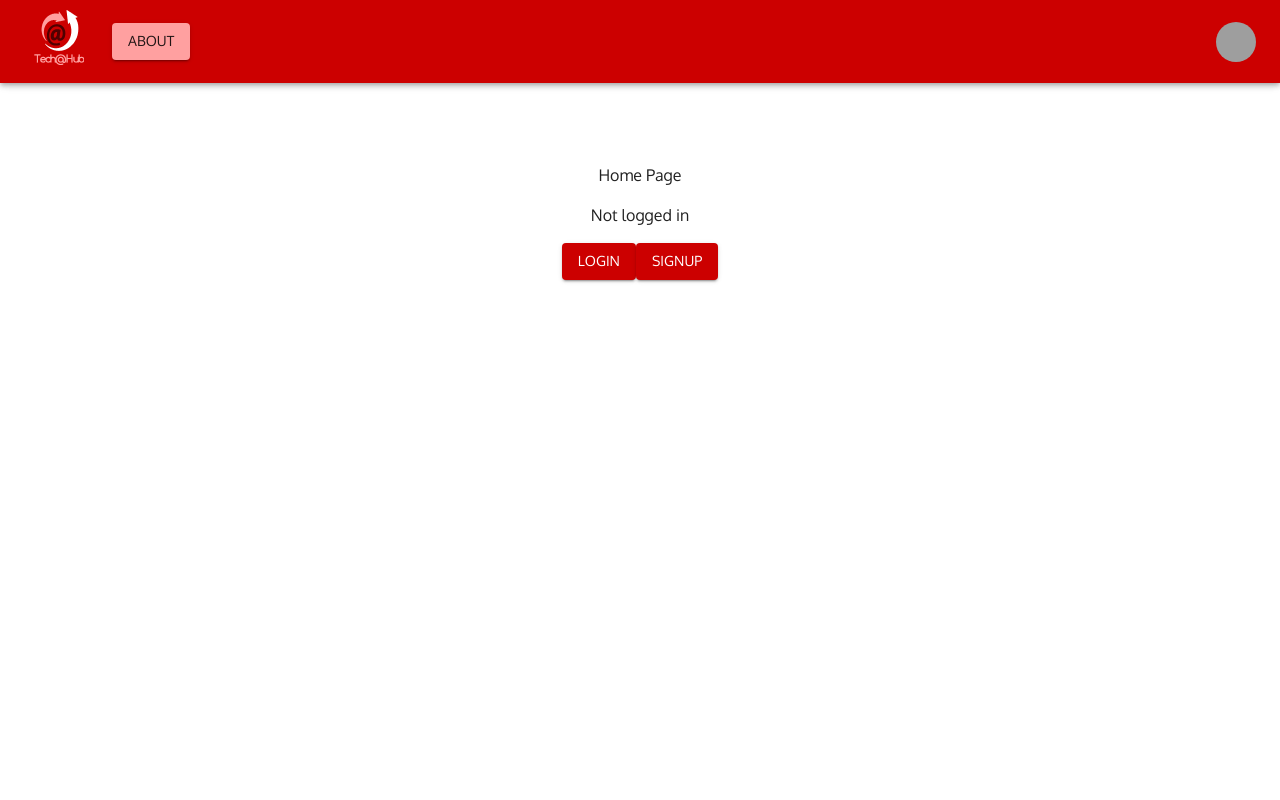
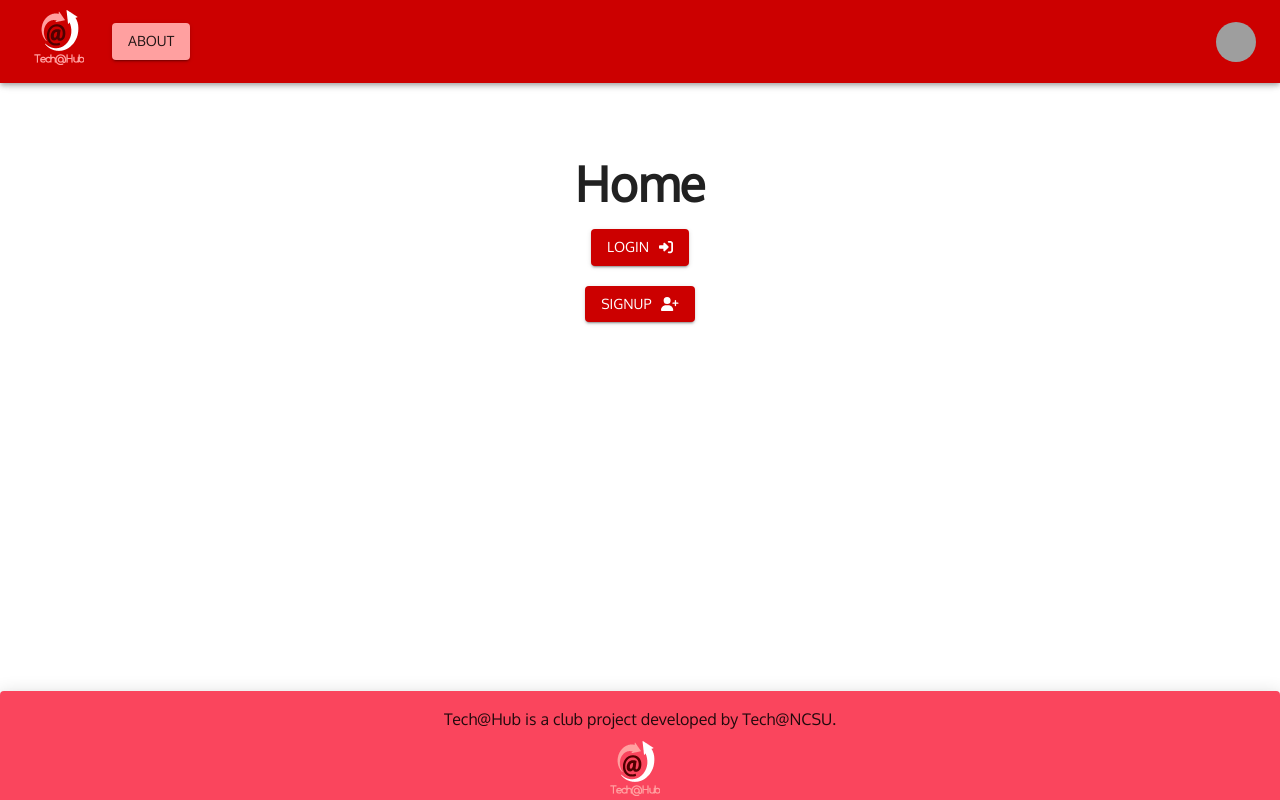
Before and after one commit to Tech-Nc-State/tech-at-hub, a React (Vite) app in the folder frontend/: page / in a window 1280 px wide. Shown: the top 800 px of the page. Built offline with nearby package versions, Linux system fonts and the light colour scheme; grey boxes are pictures that could not be loaded.

Commit message:
Implement frontend API and Service layer, styling improvements

```diff
--- a/frontend/package.json
+++ b/frontend/package.json
@@ -11,6 +11,9 @@
   "dependencies": {
     "@emotion/react": "^11.10.5",
     "@emotion/styled": "^11.10.5",
+    "@fortawesome/fontawesome-svg-core": "^6.4.0",
+    "@fortawesome/free-solid-svg-icons": "^6.4.0",
+    "@fortawesome/react-fontawesome": "^0.2.0",
     "@mui/icons-material": "^5.11.0",
     "@mui/material": "^5.11.6",
     "axios": "^1.3.3",
--- a/frontend/src/App.tsx
+++ b/frontend/src/App.tsx
@@ -5,7 +5,6 @@ import { createTheme, ThemeProvider } from "@mui/material/styles";
 
 import NavBar from "./components/navbar";
 import Footer from "./components/footer";
-import React from "react";
 import { GlobalServices } from "./services/GlobalServices";
 
 const theme = createTheme({
@@ -42,10 +41,8 @@ function App() {
           >
             <Box
               sx={{
-                  width: "70%",
-                  height: "100%",
                 minWidth: 700,
-                  minHeight: 1000,
+                minHeight: "70vh",
                 justifyContent: "center",
                 alignItems: "center",
                 textAlign: "center",
--- /dev/null
+++ b/frontend/src/api/AuthApi.ts
@@ -0,0 +1,23 @@
+import axios, { AxiosResponse } from "axios";
+
+export interface SessionToken {
+    token: string;
+    expiration: Date;
+}
+
+export const getAuthHeader = (token: SessionToken) => {
+    return { Authorization: 'Bearer ' + token.token };
+}
+
+export const login = async (username: string, password: string): Promise<AxiosResponse> => {
+    return axios.post("http://localhost:5000/auth/login", {
+        username: username,
+        password: password
+    });
+}
+
+export const getMe = async (token: SessionToken): Promise<AxiosResponse> => {
+    return axios.get("http://localhost:5000/user/me", {
+        headers: getAuthHeader(token)
+    });
+};
--- a/frontend/src/components/navbar.tsx
+++ b/frontend/src/components/navbar.tsx
@@ -61,7 +61,7 @@ function NavBar() {
           {/* Buttons */}
           <Box sx={{ flexGrow: 1, display: { xs: "none", md: "flex" } }}>
             {pages.map(({ name, route }) => (
-              <Link to={route} style={{ textDecoration: "none" }}>
+              <Link key={name} to={route} style={{ textDecoration: "none" }}>
                 <Button
                   key={name}
                   onClick={handleCloseNavMenu}
@@ -106,6 +106,7 @@ function NavBar() {
             >
               {pages.map(({ name, route }) => (
                 <Link
+                  key={name}
                   to={route}
                   style={{ color: "black", textDecoration: "none" }}
                 >
--- a/frontend/src/services/GlobalServices.tsx
+++ b/frontend/src/services/GlobalServices.tsx
@@ -1,4 +1,4 @@
-import {UserService} from "./UserService";
+import {SessionService} from "./SessionService";
 
 /**
  * Services used application wide
@@ -6,8 +6,8 @@ import {UserService} from "./UserService";
  */
 export function GlobalServices({children}: any) {
     return (
-        <UserService>
+        <SessionService>
             {children}
-        </UserService>
+        </SessionService>
     );
 }
--- a/frontend/src/services/ProvidedServices.ts
+++ b/frontend/src/services/ProvidedServices.ts
@@ -2,7 +2,7 @@
  * List of top level services used by the application
  */
 enum ProvidedServices {
-    UserService
+    SessionService
 }
 
 export default ProvidedServices;
--- /dev/null
+++ b/frontend/src/services/SessionService.tsx
@@ -0,0 +1,49 @@
+import ServiceProvider from "./ServiceProvider";
+import ProvidedServices from "./ProvidedServices";
+import { SessionToken } from "../api/AuthApi";
+
+export interface ISessionService {
+    createSession(token: any): void;
+    clearSession(): void;
+    getSessionToken(): any;
+    hasSessionToken(): boolean;
+};
+
+const SessionServiceContext = ServiceProvider.createContext<ISessionService>(ProvidedServices.SessionService);
+export const useSessionService = () => ServiceProvider.use<ISessionService>(ProvidedServices.SessionService);
+
+export function SessionService({children}: any) {
+    const TOKEN_KEY = "token";
+
+    const createSession = (token: SessionToken) => {
+        localStorage.setItem(TOKEN_KEY, JSON.stringify(token));
+    }
+
+    const clearSession = () => {
+        localStorage.removeItem(TOKEN_KEY);
+    }
+
+    const getSessionToken = (): SessionToken | null => {
+        let tokenString = localStorage.getItem(TOKEN_KEY);
+        if (!tokenString) return null;
+        return JSON.parse(tokenString);
+    }
+
+    const hasSessionToken = (): boolean => {
+        let tokenString = localStorage.getItem(TOKEN_KEY);
+        return tokenString != null && tokenString != undefined;
+    }
+
+    const sessionService = {
+        createSession,
+        clearSession,
+        getSessionToken,
+        hasSessionToken
+    }
+
+    return (
+        <SessionServiceContext.Provider value={sessionService}>
+            {children}
+        </SessionServiceContext.Provider>
+    );
+}
--- a/frontend/src/services/UserService.tsx
+++ /dev/null
@@ -1,47 +0,0 @@
-import ServiceProvider from "./ServiceProvider";
-import ProvidedServices from "./ProvidedServices";
-import {useState} from "react";
-import axios from "axios";
-
-export interface IUserService {
-    setCurrentUser(user: any): void;
-    getUser(): any;
-    voidUser(): void;
-    hasUser(): boolean;
-};
-
-const UserServiceContext = ServiceProvider.createContext<IUserService>(ProvidedServices.UserService);
-export const useUserService = () => ServiceProvider.use<IUserService>(ProvidedServices.UserService);
-
-export function UserService({children}: any) {
-    const [user, setUser] = useState(null);
-
-    const setCurrentUser = (user: any) => {
-        setUser(user);
-    }
-
-    const getUser = () => {
-        return user;
-    }
-
-    const voidUser = () => {
-        setUser(null);
-    }
-
-    const hasUser = () => {
-        return user != null ? true : false;
-    }
-
-    const userService = {
-        setCurrentUser,
-        getUser,
-        voidUser,
-        hasUser,
-    }
-
-    return (
-        <UserServiceContext.Provider value={userService}>
-            {children}
-            </UserServiceContext.Provider>
-    );
-}
--- a/frontend/src/views/HomePage.tsx
+++ b/frontend/src/views/HomePage.tsx
@@ -1,23 +1,66 @@
-import { Box, Button } from "@mui/material";
-import { Link } from "react-router-dom";
-import { useUserService } from "../services/UserService";
+import { Box, Button, Typography } from "@mui/material";
+import { getMe } from "../api/AuthApi";
+import { useSessionService } from "../services/SessionService";
+import { useState, useEffect } from "react";
+import { FontAwesomeIcon } from "@fortawesome/react-fontawesome";
+import {
+  faRightFromBracket,
+  faRightToBracket,
+  faUserPlus,
+} from "@fortawesome/free-solid-svg-icons";
 
 function HomePage() {
+  const sessionService = useSessionService();
+  const [user, setUser] = useState<any>(null);
 
-    const userService = useUserService();
+  useEffect(() => {
+    getMe(sessionService.getSessionToken()).then((response) => {
+      setUser(response.data);
+    });
+  }, []);
+
+  const logout = () => {
+    sessionService.clearSession();
+    setUser(null);
+  };
 
   return (
     <Box>
-            <p>Home Page</p>
-            <p>
-                {userService.getUser() != null ? userService.getUser.name + "is logged in." : "Not logged in"}
-            </p>
-            <Button variant="contained" href="/login">
+      <Typography sx={{ fontSize: "3rem", fontWeight: "700" }}>Home</Typography>
+      {sessionService.hasSessionToken() && (
+        <Typography>Hello {user?.username}</Typography>
+      )}
+      <Box sx={{ display: "flex", justifyContent: "center" }}>
+        <Box
+          sx={{
+            display: "flex",
+            flexDirection: "column",
+            width: "50%",
+            alignItems: "center",
+          }}
+        >
+          <Button variant="contained" href="/login" sx={{ m: "10px" }}>
             Login
+            <FontAwesomeIcon
+              icon={faRightToBracket}
+              style={{ marginLeft: "10px" }}
+            />
           </Button>
-            <Button variant="contained" href="/signup">
+          <Button variant="contained" href="/signup" sx={{ m: "10px" }}>
             Signup
+            <FontAwesomeIcon icon={faUserPlus} style={{ marginLeft: "10px" }} />
           </Button>
+          {sessionService.hasSessionToken() && (
+            <Button variant="contained" onClick={logout} sx={{ m: "10px" }}>
+              Logout
+              <FontAwesomeIcon
+                icon={faRightFromBracket}
+                style={{ marginLeft: "10px" }}
+              />
+            </Button>
+          )}
+        </Box>
+      </Box>
     </Box>
   );
 }
--- a/frontend/src/views/LoginPage.tsx
+++ b/frontend/src/views/LoginPage.tsx
@@ -1,46 +1,53 @@
-import { Box, Button, TextField } from "@mui/material";
-import { redirect } from "react-router-dom";
-import axios from "axios";
-import { useUserService } from "../services/UserService";
-import { setToken, getAuthHeader } from "../api/TokenAPI";
-import {useEffect, useState } from "react";
+import { Box, Button, TextField, Typography } from "@mui/material";
+import { useEffect, useState } from "react";
+import { useSessionService } from "../services/SessionService";
+import { SessionToken, login } from "../api/AuthApi";
+import { useNavigate } from "react-router-dom";
+import { FontAwesomeIcon } from "@fortawesome/react-fontawesome";
+import { faLock, faUser } from "@fortawesome/free-solid-svg-icons";
 
 function LoginPage() {
-    const userService = useUserService();
-    const [loginInfo, setLoginInfo] = useState({username: '', password: ''});
+  const sessionService = useSessionService();
+  const navigate = useNavigate();
+  const [loginInfo, setLoginInfo] = useState({ username: "", password: "" });
 
   useEffect(() => {
-        if (userService.hasUser()) {
-            redirect("/");
+    if (sessionService.hasSessionToken()) {
+      navigate("/");
     }
   }, []);
 
-    function login(username: string, password: string) {
-        axios
-            .post("http://localhost:5000/auth/login", {
-                username: username,
-                password: password
-            }).then((res) => {
-                setToken({
-                    token: res.data.token,
-                    expiration: res.data.expiration
-                });
-                axios.get("http://localhost:5000/user/me", {
-                    headers: getAuthHeader()
-                }).then((res) => {
-                    userService.setCurrentUser(res.data);
-                }).catch((error) => {
-                    console.log(error)
-                })
-            }).catch((error) => {
-                console.log(error);
-                alert(error);
-        });
+  const loginHandler = async () => {
+    // use the API to get a token
+    let sessionTokenResponse = await login(
+      loginInfo.username,
+      loginInfo.password
+    );
+    if (sessionTokenResponse.status == 200) {
+      let sessionToken: SessionToken = sessionTokenResponse.data;
+      // save the token to a session
+      sessionService.createSession(sessionToken);
+      // redirect to home page
+      navigate("/");
     }
+  };
 
   return (
     <Box>
-            <p>Login Page</p>
+      <Typography sx={{ fontSize: "3rem", fontWeight: "700" }}>
+        Login
+      </Typography>
+      <Box sx={{ display: "flex", justifyContent: "center" }}>
+        <Box
+          sx={{
+            display: "flex",
+            flexDirection: "column",
+            width: "50%",
+            alignItems: "center",
+          }}
+        >
+          <Box sx={{ display: "flex", alignItems: "center" }}>
+            <FontAwesomeIcon icon={faUser} />
             <TextField
               id="standard-basic"
               label="Username"
@@ -48,10 +55,15 @@ function LoginPage() {
               onChange={(event) => {
                 setLoginInfo({
                   ...loginInfo,
-                        username: event.target.value
+                  username: event.target.value,
                 });
               }}
+              sx={{ m: "10px" }}
             />
+          </Box>
+
+          <Box sx={{ display: "flex", alignItems: "center" }}>
+            <FontAwesomeIcon icon={faLock} style={{}} />
             <TextField
               id="standard-basic"
               label="Password"
@@ -60,16 +72,17 @@ function LoginPage() {
               onChange={(event) => {
                 setLoginInfo({
                   ...loginInfo,
-                        password: event.target.value
+                  password: event.target.value,
                 });
               }}
+              sx={{ m: "10px" }}
             />
-            <Button
-                variant="contained"
-                onClick={() => login(loginInfo.username, loginInfo.password)}
-            >
+          </Box>
+          <Button variant="contained" onClick={loginHandler}>
             Login
           </Button>
+        </Box>
+      </Box>
     </Box>
   );
 }
```
Also changed, not shown: frontend/src/api/TokenAPI.ts (deleted, +0 -30 lines), 1 other file (tests, documents, lock files or other folders). Lines whose indentation alone changed are shown as unchanged.
